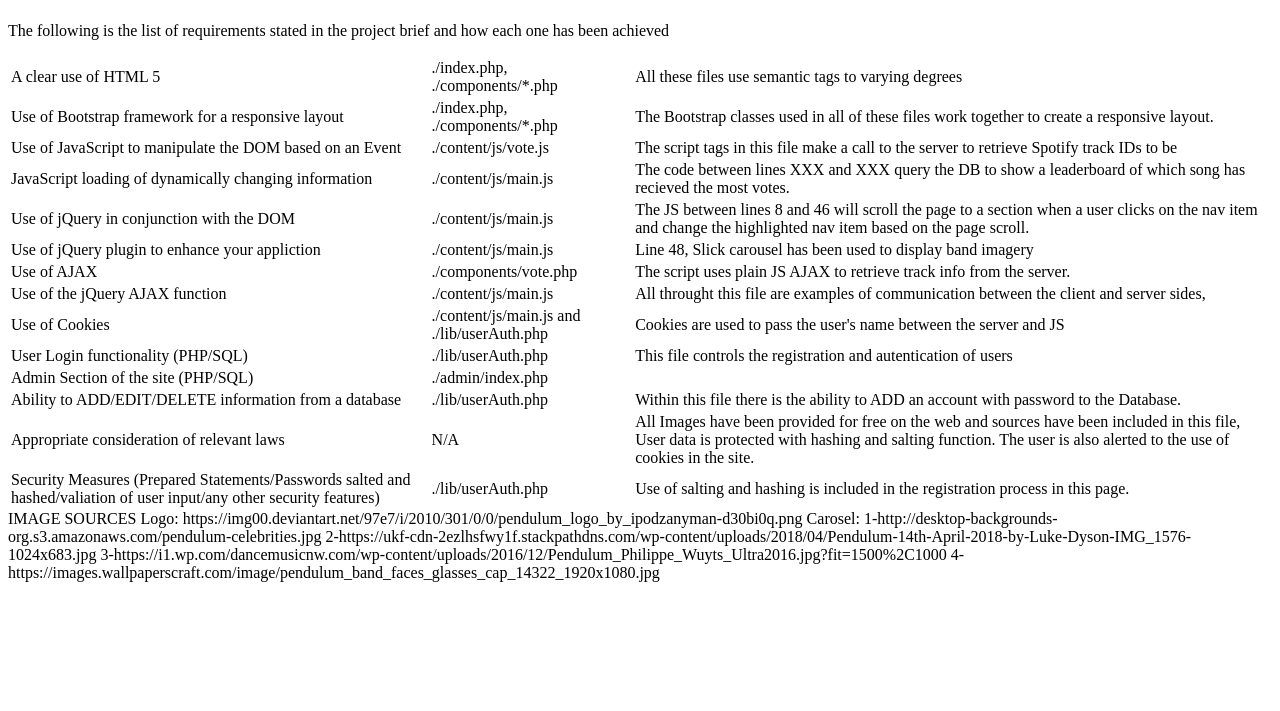
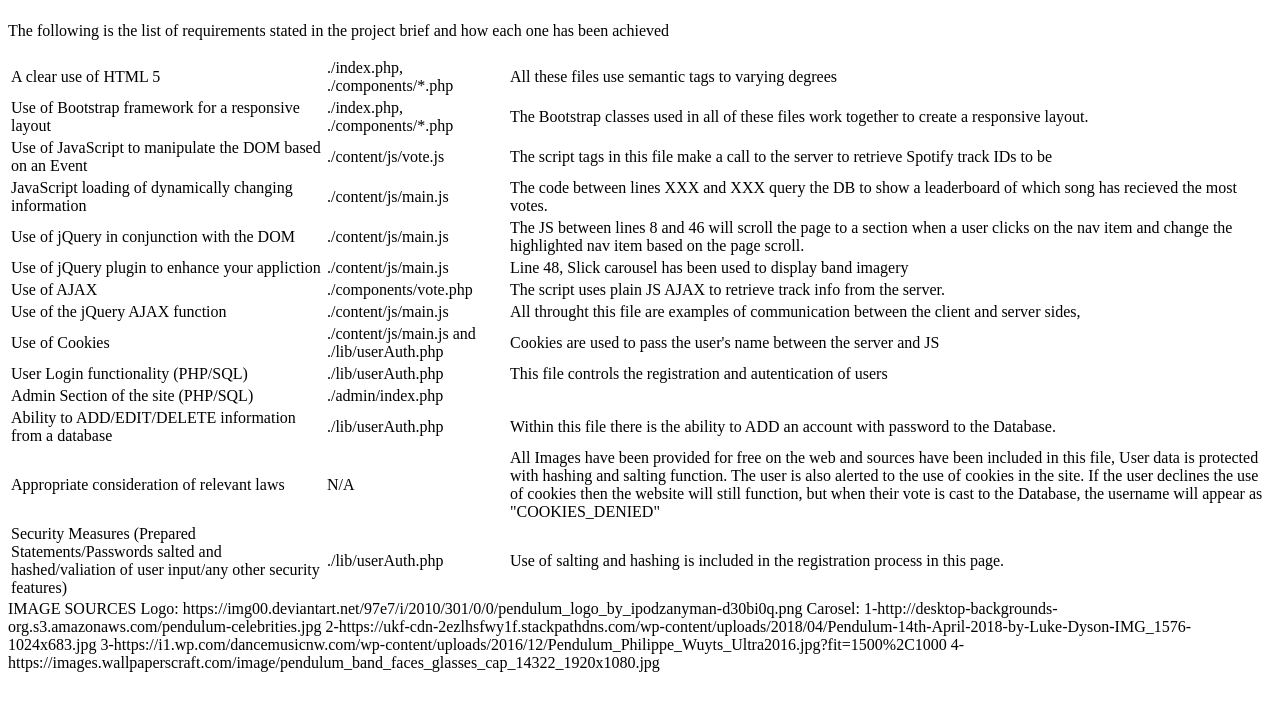
Before and after one commit to 1700863/CMP204, a PHP site: page /req.php in a window 1280 px wide. Shown: the part 58-769 px from the top of the page. Run offline with PHP 8.4, Linux system fonts and the light colour scheme.

Commit message:
FINAL PRODUCT

```diff
--- a/req.php
+++ b/req.php
@@ -76,7 +76,9 @@
         <tr>
             <td>Appropriate consideration of relevant laws</td>
             <td>N/A</td>
-            <td>All Images have been provided for free on the web and sources have been included in this file, User data is protected with hashing and salting function. The user is also alerted to the use of cookies in the site.</td>
+            <td>All Images have been provided for free on the web and sources have been included in this file,
+                User data is protected with hashing and salting function. The user is also alerted to the use of cookies in the site.
+                If the user declines the use of cookies then the website will still function, but when their vote is cast to the Database, the username will appear as "COOKIES_DENIED"</td>
         </tr>
         <tr>
             <td>Security Measures (Prepared Statements/Passwords salted and hashed/valiation of user input/any other security features)</td>
```
Also changed, not shown: config.php (+8 -8 lines).
